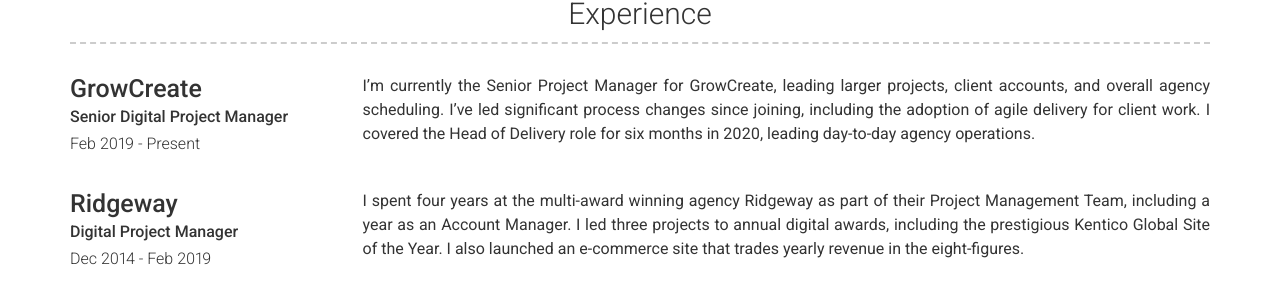
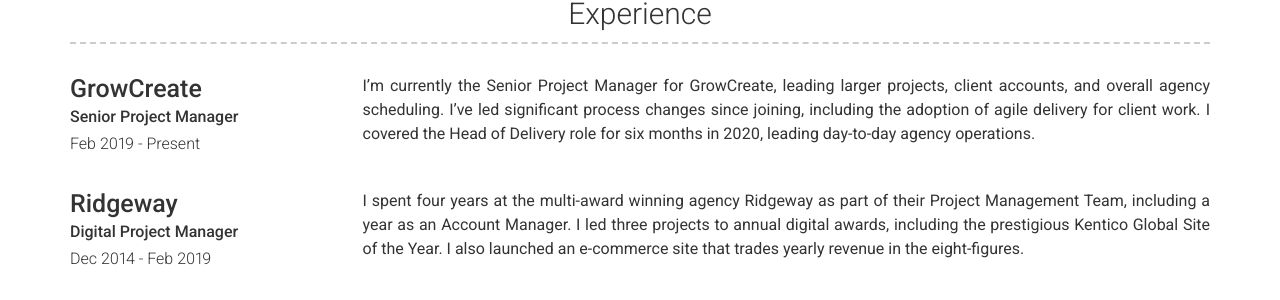
Before and after one commit to csgdavidson/Charlie-Davidson2, a Jekyll site: the page built from index.md, in a window 1280 px wide. Shown: the part 533-833 px from the top of the page. Built offline with Jekyll 4.4.1, drawn with Linux system fonts in a browser that asks for light colours; nearby versions of some CDN libraries.

Commit message:
Update experience.yml

```diff
--- a/_data/experience.yml
+++ b/_data/experience.yml
@@ -1,7 +1,7 @@
 # Experience template
 - layout: left
   company: GrowCreate
-  job_title: Senior Digital Project Manager
+  job_title: Senior Project Manager
   dates: Feb 2019 - Present
   description:
     I’m currently the Senior Project Manager for GrowCreate, leading larger projects, client accounts, and overall agency scheduling. I’ve led significant process changes since joining, including the adoption of agile delivery for client work. I covered the Head of Delivery role for six months in 2020, leading day-to-day agency operations.
```
